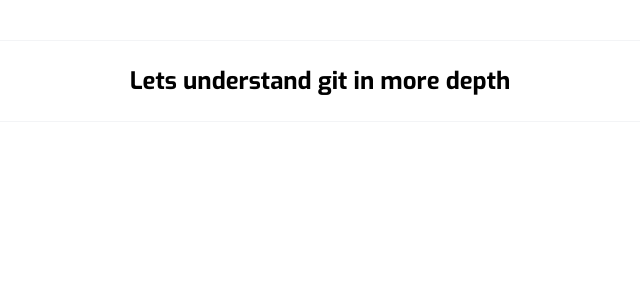
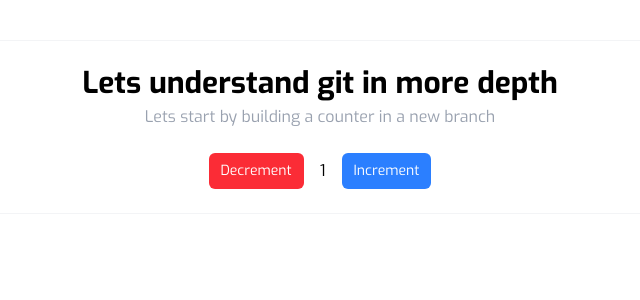
Before and after one commit to Hamza-fullstackdev/git-in-dept, a React (Vite) app: page / in a window 1280 px wide. Shown: the top 300 px of the page, without its empty margins (320-960 px from the left). Built offline with nearby package versions, Linux system fonts and the light colour scheme.

Commit message:
Design ui

```diff
--- a/src/App.tsx
+++ b/src/App.tsx
@@ -1,11 +1,25 @@
 function App() {
   return (
     <main className='py-10'>
-      <section className='mx-auto w-full md:w-5xl border border-gray-100'>
+      <section className='mx-auto w-full md:w-5xl border border-gray-100 rounded-md'>
         <div className='p-6'>
-          <h1 className='text-center text-2xl font-bold'>
-            Lets understand git in more depth
-          </h1>
+          <div className='flex flex-col gap-1 text-center'>
+            <h1 className='text-3xl font-bold'>
+              Lets understand git in more depth
+            </h1>
+            <span className='text-gray-400'>
+              Lets start by building a counter in a new branch
+            </span>
+          </div>
+          <div className='mx-auto w-fit mt-6 flex items-center gap-4'>
+            <button className='bg-red-500 text-sm text-white px-3 py-2 rounded-md'>
+              Decrement
+            </button>
+            <span>1</span>
+            <button className='bg-blue-500 text-sm text-white px-3 py-2 rounded-md'>
+              Increment
+            </button>
+          </div>
         </div>
       </section>
     </main>
```
